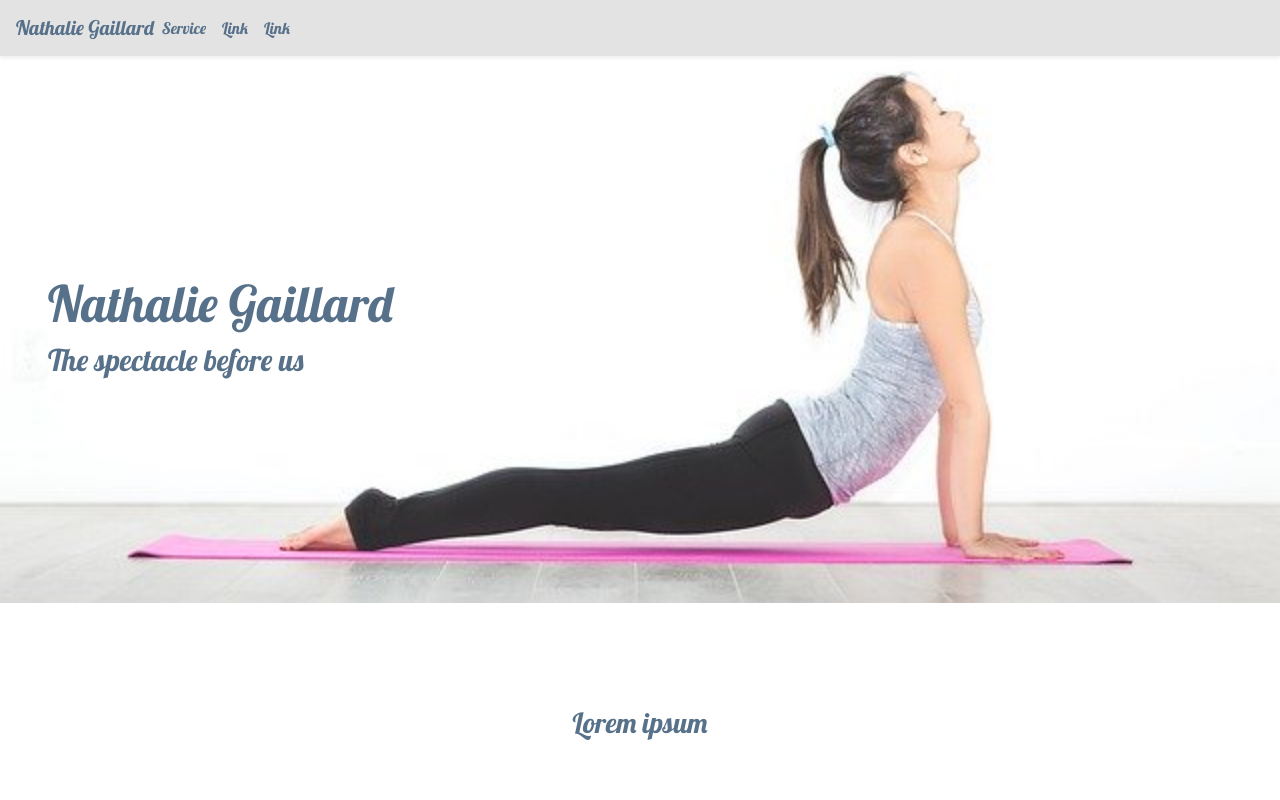
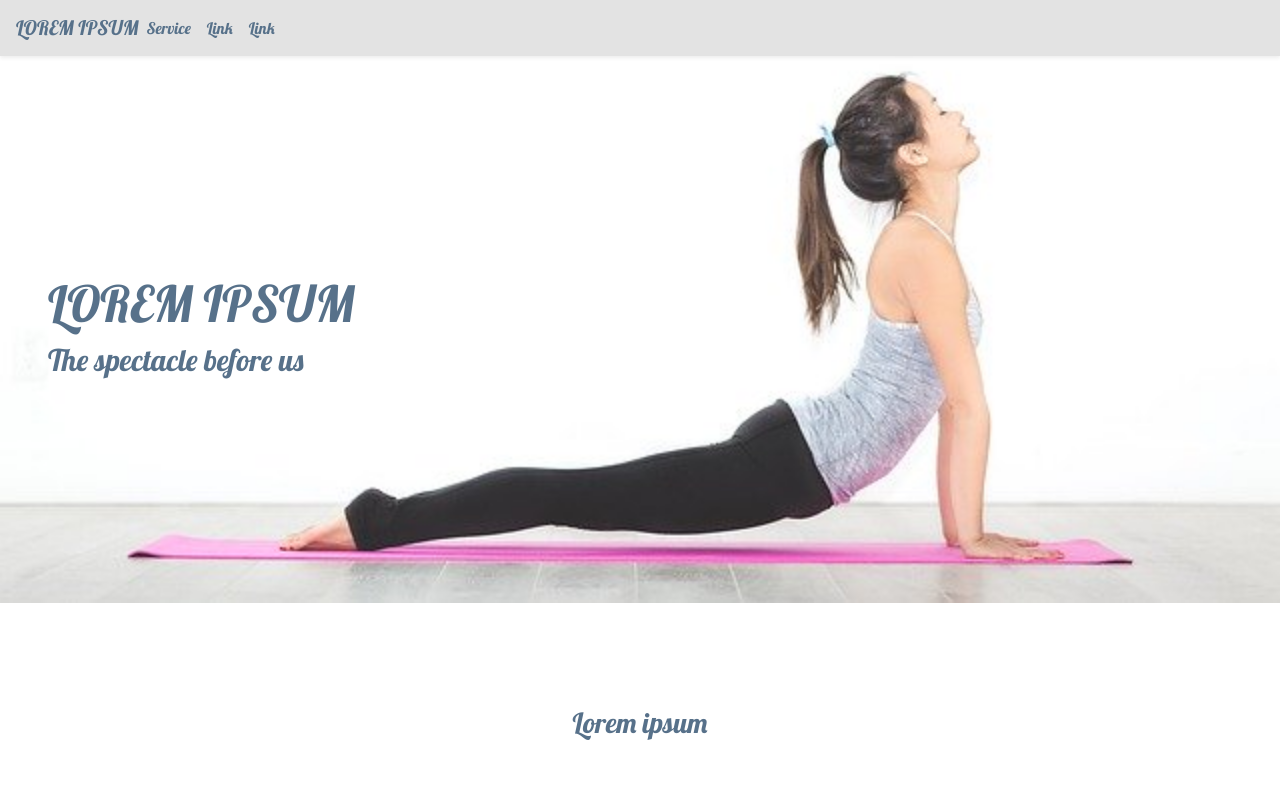
Before and after one commit to charly95000/yoga3, a plain HTML site: page index.html in a window 1280 px wide. Shown: the top 800 px of the page. Drawn offline with nearby package versions, Linux system fonts and the light colour scheme; a web font is replaced by a local one.

Commit message:
nom anonyme

```diff
--- a/index.html
+++ b/index.html
@@ -18,7 +18,7 @@
     <body>
         <header class=" sticky-top ml-0 mr-0">
           <nav class="navbar navbar-light shadow-sm navbar-expand-lg">
-            <a class="navbar-brand mr-0" href="#">Nathalie Gaillard</a>
+            <a class="navbar-brand mr-0" href="#">LOREM IPSUM</a>
               <button class="navbar-toggler border" type="button" data-toggle="collapse" data-target="#navbarTogglerDemo01" aria-controls="navbarTogglerDemo01" aria-expanded="false" aria-label="Toggle navigation">
                 <span class="navbar-toggler-icon"></span>
               </button>
@@ -43,7 +43,7 @@
 
           <section class="vitrine not-after text-left" id="vitrine">
             <h1 class="ml-lg-5">
-              Nathalie Gaillard
+              LOREM IPSUM
             </h1>
             <h2 class="ml-lg-5">The spectacle before us </h2>
           </section>
@@ -169,7 +169,7 @@
               <div class="container">
                 <div class="row border-bottom border-dark">
                   <div class="col-lg-2">
-                    <h5 style="font-size:13.28px">Nathalie Gaillard</h5>
+                    <h5 style="font-size:13.28px">LOREM IPSUM</h5>
                     <p>(+33)6.17.38.72.78<br>
                     charlywandja@gmail.com<br>
                     www.charlywandja.com
```
